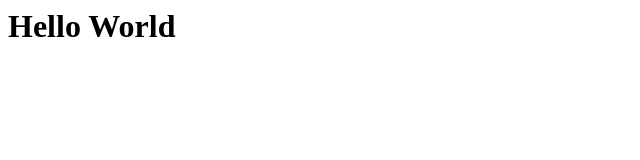
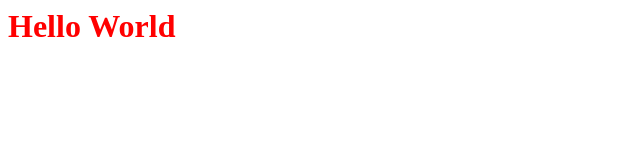
Before and after one commit to SawyerS2015/SawyerS2015.github.io, a plain HTML site: page index.html in a window 1280 px wide. Shown: the whole page, without its empty margins (0-640 px from the left). Drawn offline with Linux system fonts and the light colour scheme.

Commit message:
Adding Color

```diff
--- a/index.html
+++ b/index.html
@@ -1 +1,2 @@
 <h1>Hello World</h1>
+<link rel="stylesheet" type="text/css" href="styles.css">
--- /dev/null
+++ b/styles.css
@@ -0,0 +1,3 @@
+h1 {
+  color: red;
+}
```
